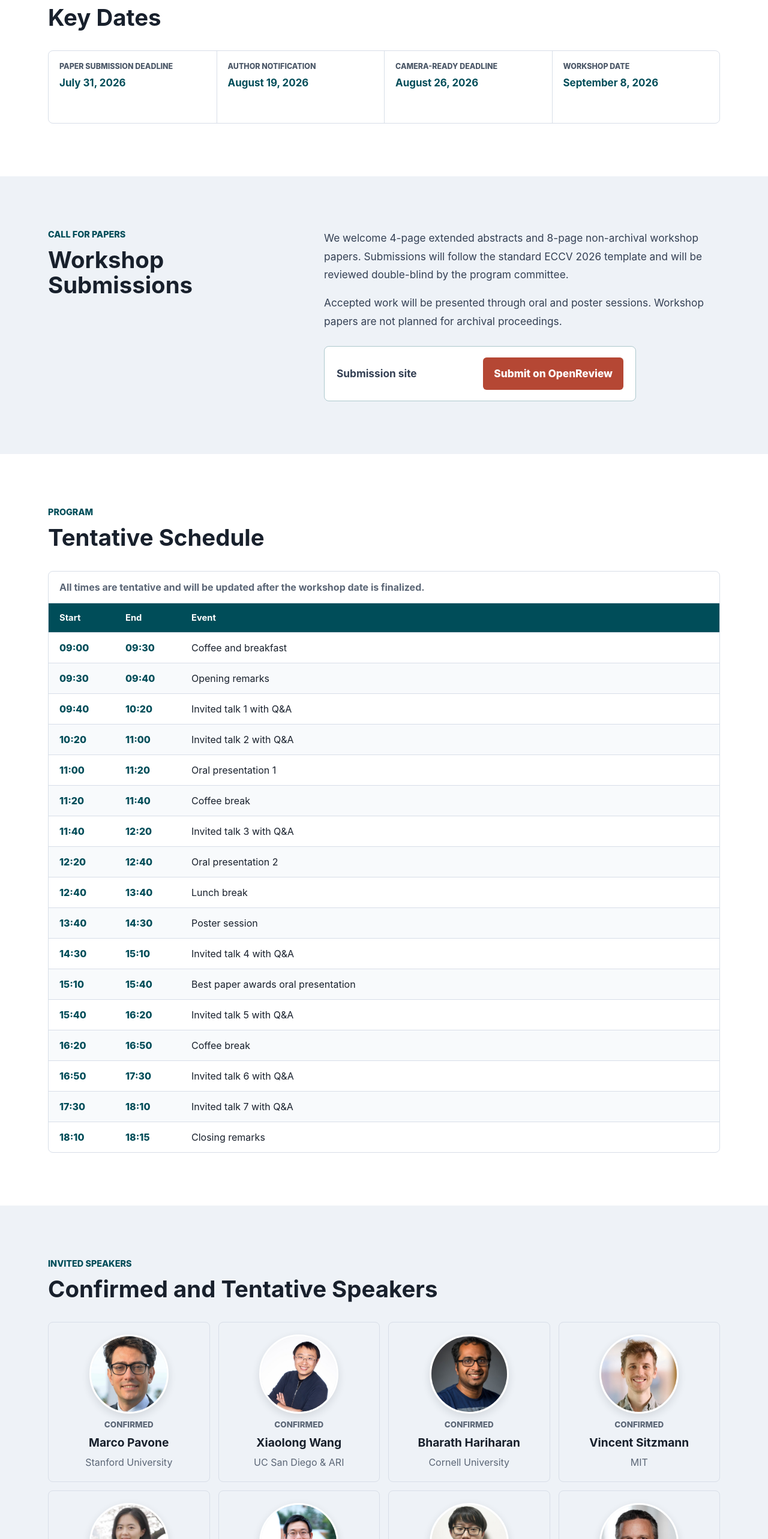
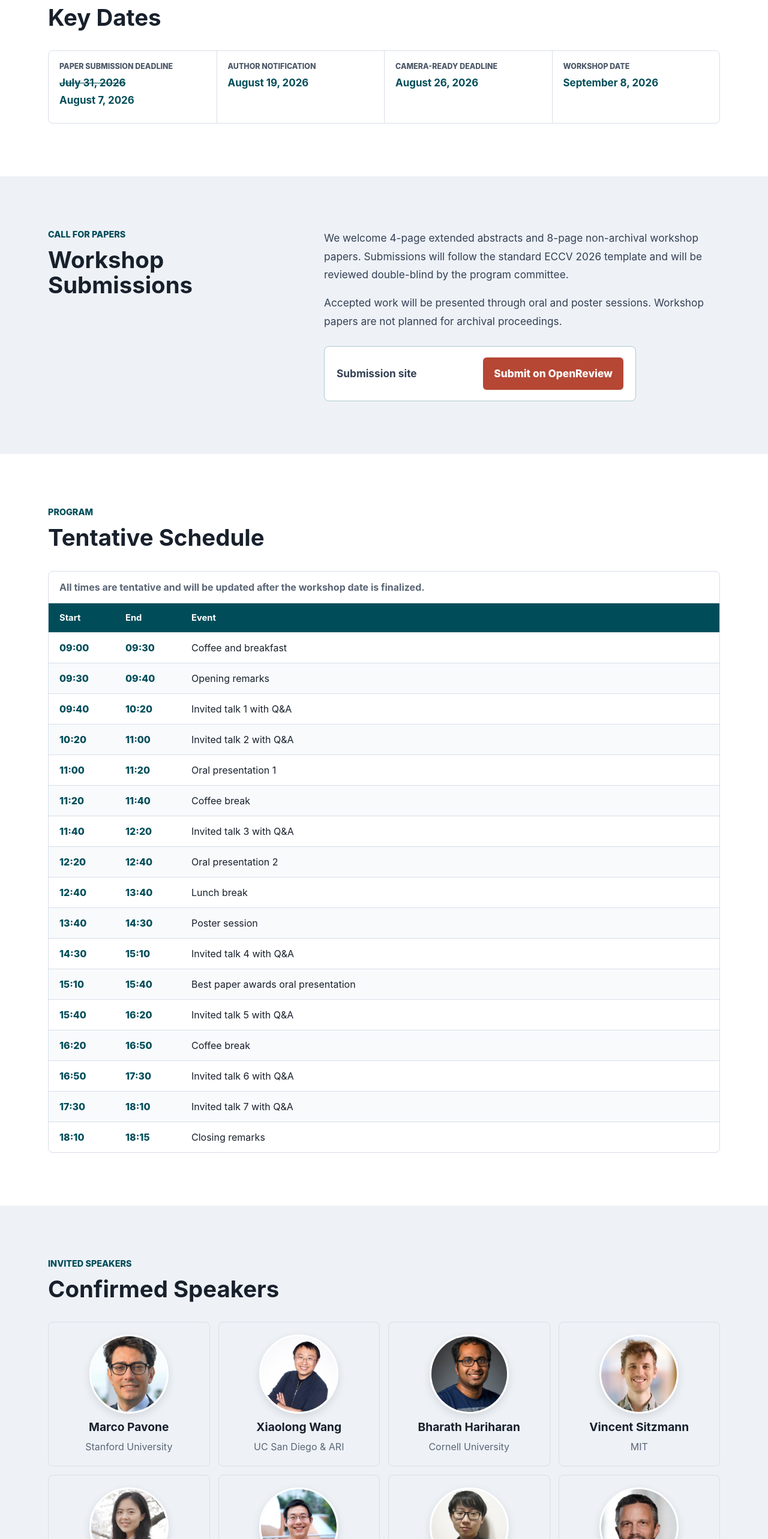
Before and after one commit to xreason-workshop/xreason-workshop.github.io, a React (Vite) app: page / in a window 1280 px wide. Shown: the part 2020-4586 px from the top of the page at 60% size. Built offline with nearby package versions, Linux system fonts and the light colour scheme.

Commit message:
updating submission deadline

```diff
--- a/src/App.jsx
+++ b/src/App.jsx
@@ -444,6 +444,18 @@ h2 {
   line-height: 1.45;
 }
 
+.date-original {
+  margin: 10px 0 0;
+  color: var(--muted-ink);
+  font-size: 0.88rem;
+  font-weight: 700;
+  text-decoration: line-through;
+}
+
+.date-original + strong {
+  margin-top: 4px;
+}
+
 .submission-box {
   display: flex;
   align-items: center;
@@ -764,7 +776,7 @@ const topics = [
 ];
 
 const dates = [
-  ['Paper submission deadline', 'July 31, 2026', '23:59 Anywhere on Earth'],
+  ['Paper submission deadline', 'August 7, 2026', '23:59 Anywhere on Earth', 'July 31, 2026'],
   ['Author notification', 'August 19, 2026', 'Double-blind review'],
   ['Camera-ready deadline', 'August 26, 2026', 'Non-archival workshop papers'],
   ['Workshop date', 'September 8, 2026', 'During ECCV workshops and tutorials'],
@@ -801,7 +813,7 @@ const speakers = [
   ['Boyi Li', 'NVIDIA & UC Berkeley', 'Confirmed', 'https://sites.google.com/site/boyilics/'],
   ['Jiajun Wu', 'Stanford University', 'Confirmed', 'https://jiajunwu.com/'],
   ['Fu-En Yang', 'NVIDIA', 'Confirmed', 'https://fuenyang1127.github.io/'],
-  ['Serge Belongie', 'University of Copenhagen', 'Tentative', 'https://serge.belongie.com/'],
+  ['Serge Belongie', 'University of Copenhagen', 'Confirmed', 'https://serge.belongie.com/'],
 ];
 
 const organizers = [
@@ -941,9 +953,10 @@ function App() {
             </div>
             <div className="date-timeline">
               <div className="date-grid">
-                {dates.map(([label, date, detail]) => (
+                {dates.map(([label, date, detail, originalDate]) => (
                   <article className="date-card" key={label}>
                     <span>{label}</span>
+                    {originalDate && <strong className="date-original">{originalDate}</strong>}
                     <strong>{date}</strong>
                   </article>
                 ))}
@@ -1017,13 +1030,13 @@ function App() {
           <div className="container">
             <div className="section-heading">
               <p className="eyebrow">Invited Speakers</p>
-              <h2>Confirmed and Tentative Speakers</h2>
+              <h2>Confirmed Speakers</h2>
             </div>
             <div className="person-grid">
               {speakers.map(([name, affiliation, status, url]) => (
                 <a className="person-card" href={url} target="_blank" rel="noreferrer" key={name}>
                   <ProfilePhoto name={name} />
-                  <span className="status">{status}</span>
+                  {/* <span className="status">{status}</span> */}
                   <strong>{name}</strong>
                   <p>{affiliation}</p>
                 </a>
```
